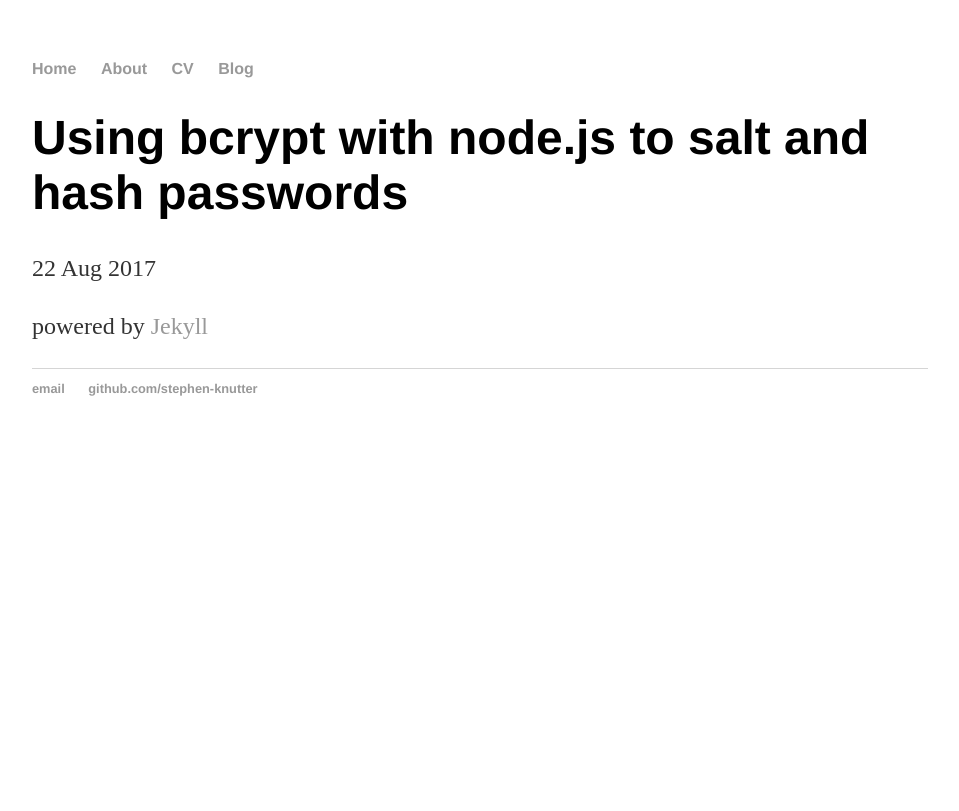
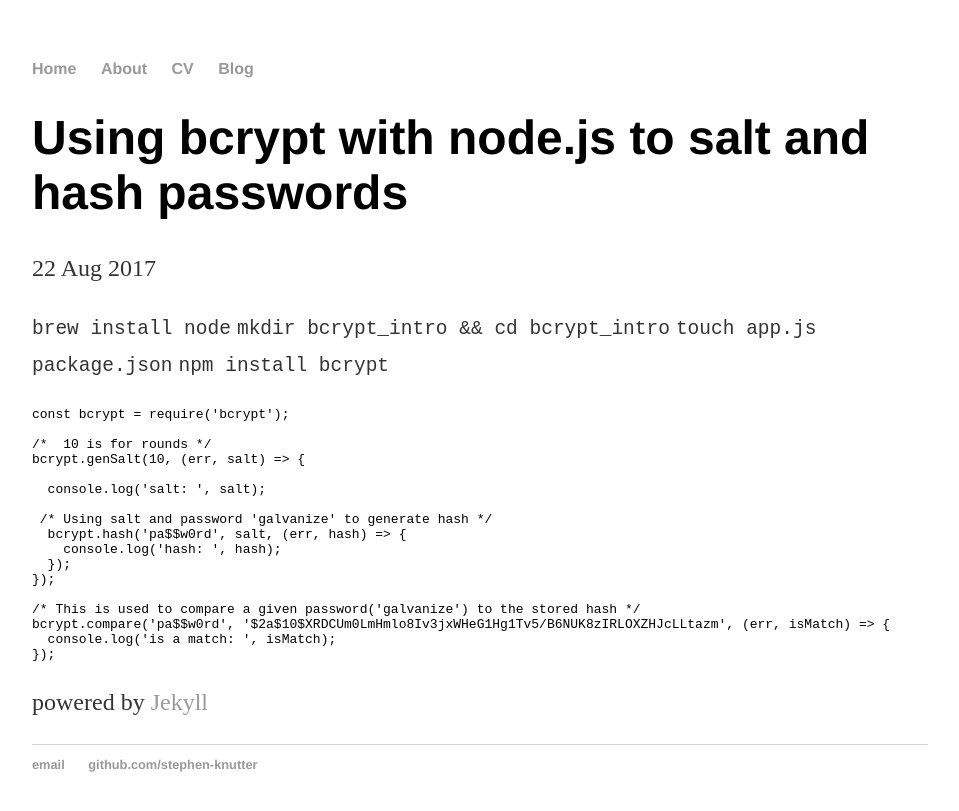
Before and after one commit to stephen-knutter/stephen-knutter.github.io, a Jekyll site: the page built from _posts/2017-08-22-bcrypt-with-nodejs.md, in a window 1280 px wide. Shown: the top 811 px of the page, without its empty margins (160-1119 px from the left). Built offline with Jekyll 4.4.1, drawn with Linux system fonts in a browser that asks for light colours.

Commit message:
Update 2017-08-22-bcrypt-with-nodejs.md

````diff
--- a/_posts/2017-08-22-bcrypt-with-nodejs.md
+++ b/_posts/2017-08-22-bcrypt-with-nodejs.md
@@ -3,4 +3,28 @@ layout: post
 title: "Using bcrypt with node.js to salt and hash passwords"
 date: 2017-08-22
 ---
+`brew install node`
+`mkdir bcrypt_intro && cd bcrypt_intro`
+`touch app.js package.json`
+`npm install bcrypt`
+
+```JavaScript
+const bcrypt = require('bcrypt');
+
+/*  10 is for rounds */
+bcrypt.genSalt(10, (err, salt) => {
+
+  console.log('salt: ', salt);
+
+ /* Using salt and password 'galvanize' to generate hash */
+  bcrypt.hash('pa$$w0rd', salt, (err, hash) => {
+    console.log('hash: ', hash);
+  });
+});
+
+/* This is used to compare a given password('galvanize') to the stored hash */
+bcrypt.compare('pa$$w0rd', '$2a$10$XRDCUm0LmHmlo8Iv3jxWHeG1Hg1Tv5/B6NUK8zIRLOXZHJcLLtazm', (err, isMatch) => {
+  console.log('is a match: ', isMatch);
+});
+```
 powered by [Jekyll](http://jekyllrb.com)
````
